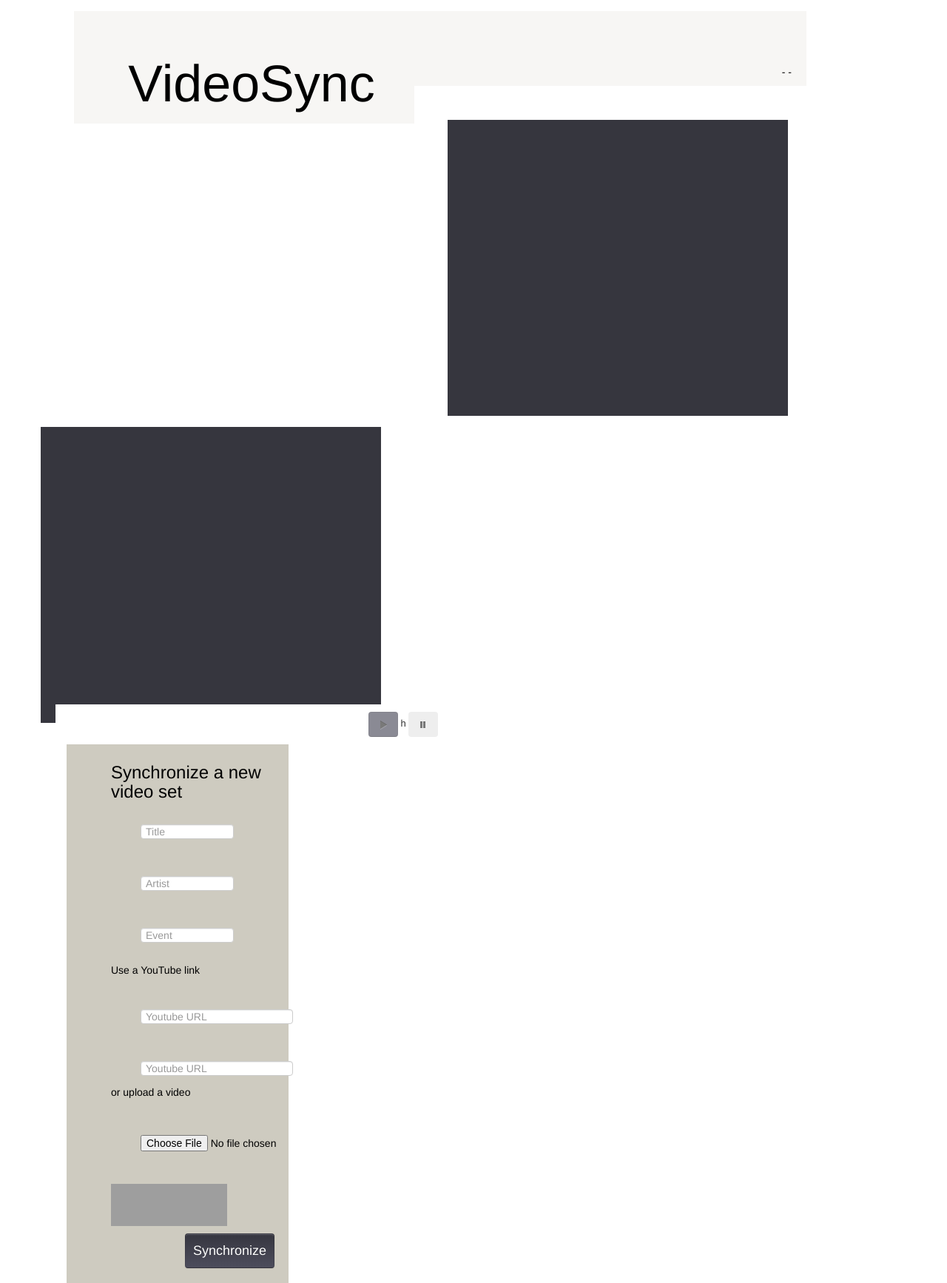
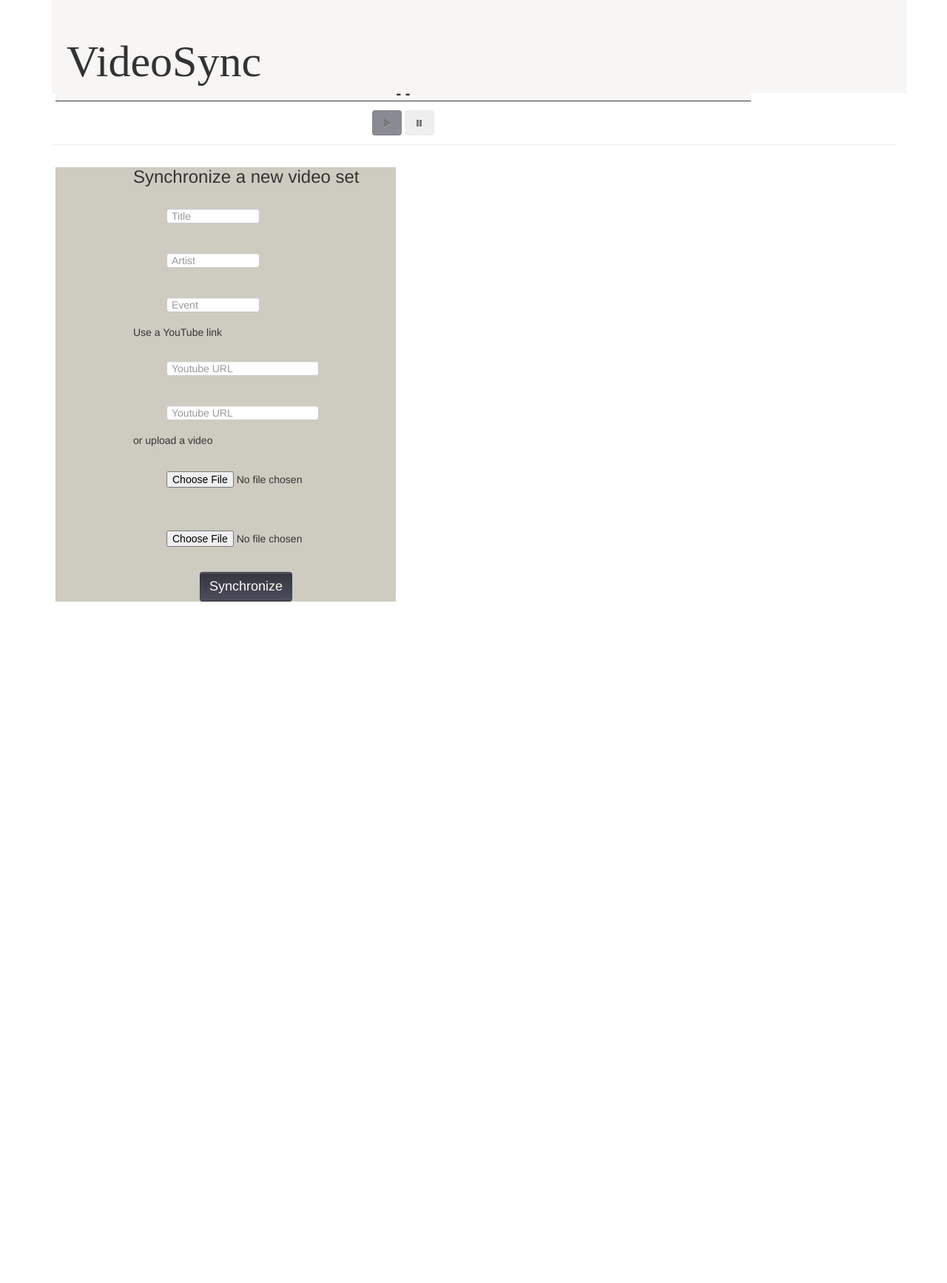
Before and after one commit to allisonnicoledeal/VideoSync, a Flask app: template templates/index.html in a window 1280 px wide. Shown: the whole page at 74% size. After the commit the page ends 813 px from the top, so only its background shows below. Run offline with Flask 2, Linux system fonts and the light colour scheme; the template is opened without the code that fills it, so the values that code supplies are empty; some libraries are stand-ins or nearby versions; grey boxes are pictures that could not be loaded.

Commit message:
css changes

```diff
--- a/templates/index.html
+++ b/templates/index.html
@@ -9,159 +9,129 @@
 
     <style type="text/css">
 
-    .container{
-        background: #ffffff;
+        #displayVideos {
+
         }
-    .span12{
-    	text-align:center;
+        #heading {
+            background-color: #F7F6F4;
+            font-family: "Qualitystreet";
+            padding-top: 30px;
+            margin-left: 0px;
+        }
+        #header-text h1{
+            font-size: 60px;
         }
 
-    .span6, .span4{
-		background: #ffffff;
-        color: #000000;
-		text-align:center;
-		margin-top: 15px;
-        margin-left: 30px;
+        .video-stripe {
+            background-color: #36363E;
         }
 
-	.span3{
-    	margin-top: 15px;
+        .video-stripe.title {
+            padding: 12px 0 12px 0;
         }
-    h1 {
-        font-size: 70px;
-    }
-    #header-text{
-        margin-left: 45px;
-        padding-top: 40px;
-        padding-left: 20px;
-        padding-right: 0px;
-        padding-bottom: 5px;
-        background: #F7F6F4;
-        font-family: "Qualitystreet", "albura","Helvetica Neue",Helvetica,Arial,sans-serif;
+        .title{
+            margin-top: -10px;
+            background-color: #F7F6F4;
 
         }
-    #videoInfo{
-        color: #000000;
+
+        .title h1 {
+            text-align: center;
+            font-weight: bold;
+            font-size: 20px;
+            margin:0;
+            padding: 0;
+            line-height: 20px;
+        }
+
+        .control-buttons {
+            text-align: center;
+            padding: 12px 0 12px 0;
+        }
+
+        #data-1 {
             text-align: right;
-        padding-top: 50px;
-        padding-bottom: 0px;
-        padding-left: -20px;
-        padding-right: 20px;
-        background: #F7F6F4;
+            margin-left: 15px;
+        }
+
+        #data-2 {
+            text-align: left;
             margin-left: 0px;
-        width: 530px;
-        font-family: "proxima-nova","Helvetica Neue",Helvetica,Arial,sans-serif
         }
-    #buttonRow{
-        padding-top: 10px;
-        background: #ffffff;
-        font-size: 13px;
+
+        .library-item {
+            margin: 0 0 5px 0;
+            padding: 14px 20px 14px 20px;
         }
-    #thumbnail-info{
-        text-align: left;
-        padding-left: 60px;
-        padding-bottom: 10px;
-        margin-top: 5px;
-        color: black;
+
+        .library-item.odd {
+            background-color: #e6e5e0;
         }
-    #rightVideo, #leftVideo{
-        margin-left: 0px;
-        margin-right: 0px;
 
+        .library-item.even {
+            background-color: #F7F6F2;
         }
-    #uploadInfo{
-        margin-right: 0px;
-        margin-left: 20px;
-        margin-top: 10px;
-        text-align: left;
-        padding-left: 60px;
-        padding-right: 30px;
-        padding-top: 5px;
-        background: #cecbc0;
+
+        hr {
+            margin-top: 0;
+            margin-bottom: 10px;
+        }
+        #upload > div{
+            padding-left: 105px;
+            background-color: #cecbc0;
         }
         .controls{
-        text-align: left;
-        margin-left: 40px;
-        height: 40px;
-    }
-    #thumbRow{
-        margin-left: -15px;
-        margin-bottom: 10px;
-        margin-top: -5px;
-        width: 655px;
-    }
-    #data-2{
-        text-align: left;
-        margin-left: 0px;
-        background: #36363E;
-        margin-bottom: -25px;
-        height: 400px;
-
-    }
-    #data-1{
-        text-align: right;
-        margin-right: 0px;
-        margin-left: 45px;
-        background: #36363E;
-        height: 400px;
-    }
-    #displayVideos{
-        margin-top: -20px;
-        height: 415px;
-    }
-    h6{
-        line-height: 5px;
+            padding-left: 45px;
         }
 
-    #uploadRow{
-        margin-left: 0px;
-        padding-top: 0px;
-        margin-top: 0px;
+        .artist {
+            font-weight: bold;
+            display: block;
+        }
+
+        .track-title {
+            margin-right: 4px;
+            display: block;
+        }
+
+        .event {
+            font-style: italic;
+            display: block;
+        }
+
+        .synch{
+            margin-left: 60px;
+            padding-left: 30px;
         }
         #uploadButton{
-        text-align: center;
-        margin-left: 100px;
             font-size: 18px;
-        padding: 10px;
-
-    }
-    #controls{
-        margin-top: 0px;
-        margin-bottom: 0px;
-    }
-    .darkRow{
-        background: #F7F6F2;
-    }
-    .lightRow{
-        background: #e6e5e0;
-    }
-    .playLink{
-        width: 43px;
-        padding-right: 0px;
-        margin-right: px;
-        text-align: center;
         }
 
-    #sync{
-        text-align: center;
-    }
-    .file-upload{
-        position: relative;
+        .thumbnail-info {
+            margin-left: 0px;
+            padding-top: 14px;
+            clear: both;
         }
 
-    div.upload {
-    width: 157px;
-    height: 57px;
-    background: url(https://lh6.googleusercontent.com/-dqTIJRTqEAQ/UJaofTQm3hI/AAAAAAAABHo/w7ruR1SOIsA/s157/upload.png);
-    overflow: hidden;
+        .thumbnail-info .button-link {
+            float: left;
+            margin-right: 10px;
+            margin-top: 11px;
         }
 
-div.upload input {
-    display: block !important;
-    width: 157px !important;
-    height: 57px !important;
-    opacity: 0 !important;
-    overflow: hidden !important;
+        .thumbnail-info div {
+            display: inline-block;
+        }
+
+        .thumb-video {
+            width: 250px;
+            float: left;
+        }
+
+
+        .thumb-list {
+            width: 540px;
+            float: right;
         }
 
         .btn-custom-lighten.active {
@@ -211,23 +181,18 @@
 		<div id="heading" class="row">
 			<div id="header-text" class="span6">
 				<h1>VideoSync</h1>
+            </div>
+		</div>
 
-            </div>
-            <div id="videoInfo" class="span6">
-                <h5> </br>
+		<div id="displayVideos" class="row">
+            <div class="span12 title">
+                <h1>
                 {{video1.title}}  -
                 {{video1.artist}}  -
                 {{video1.event}}
-                </h5>
+                </h1>
             </div>
-
-		</div>
-        <div class="row">
-
-
-        </div>
-
-		<div id="displayVideos" class="row">
+            <div class="video-stripe span12">
 				<div id="data-1" class="span6" data-source="{{video1.youtube_url}}" data-sync="{{video1.analysis_track[0].sync_point}}" data-status="notPlaying">
 		            <div id="iframe-1"></div>
 		        </div>
@@ -235,19 +200,19 @@
 		            <div id="iframe-2"></div>
 		        </div>
             </div>
-
-		<div class="row">
-            <div id="buttonRow" class="span12">
-                    <button id="playAll" class="btn btn-custom-lighten" disabled><i class="icon-play icon-5x"></i></button>
-                    h
-                    <button id="pauseAll" class="btn" disabled><i class="icon-pause icon-5x"></i></button>
+            <div class="span12 control-buttons">
+                <button id="playAll" class="btn btn-custom-lighten" disabled>
+                    <i class="icon-play icon-4x"></i>
+                </button>
+                <button id="pauseAll" class="btn" disabled>
+                    <i class="icon-pause icon-4x"></i>
+                </button>
             </div>
 		</div>
-
-
-
-		<div id="uploadRow" class="row">
-			<div id="uploadInfo" class="span4">
+        <hr/>
+		<div class="row">
+			<div id="upload" class="span6">
+                <div>
                 <h3>Synchronize a new video set</h3>
 				<form class="form" method="post">
 					<div class="control-group">
@@ -286,81 +251,56 @@
                     <h5>or upload a video</h5>
                     <div class="control-group">
                         <label class="control-label" for="file1"></label>
-                        <div class="controls file-upload">
+                        <div class="controls">
                             <input type="file" class="span3" name="file1"><br/>
                         </div>
                     </div>
                     <div class="control-group">
                         <label class="control-label" for="file2"></label>
-                        <div class="upload">
+                        <div class="controls">
                             <input type="file" class="span3" name="file2"><br/>
                         </div>
                     </div>
-                    <div class"synch">
+                    <div class="synch">
 				        <button id="uploadButton" class="btn btn-custom-lighten" type="submit">Synchronize</button>
 				    </div>
 			    </form>
             </div>
-			<div class="span6">
+			</div>
+
+			<div class="span6 thumb-list" >
 				{% for group in groups %}
                     {% if loop.index % 2 == 0 %}
-					<div id="thumbRow" class="row darkRow">
+                        {% set ally_class="even" %}
+                    {% else %}
+                        {% set ally_class="odd" %}
+                    {% endif %}
+					<div class="row {{ally_class}} library-item">
 			            {% for analysis in group.analysis_group %}
                             {% if loop.index == 1 %}
-                                <div id="leftVideo" class="span3">
+                                <div id="leftVideo" class="thumb-video">
                                 <a href="/watch?group_id={{group.id}}"><img src="{{analysis.analysis_track.thumbnail_url}}" height="250" width="250" align="right"></img></a>
                                 </div>
                             {% endif %}
                             {% if loop.index == 2 %}
-                                <div id="rightVideo" class="span3">
+                                <div id="rightVideo" class="thumb-video right">
                                 <a href="/watch?group_id={{group.id}}"><img src="{{analysis.analysis_track.thumbnail_url}}" height="250" width="250" align="left"></img></a>
                                 </div>
-                                <div class="row">
-                                    <div id="thumbnail-info" class="span3 darkRow">
-                                        <b>{{analysis.analysis_track.artist}}</b></br>
-                                        {{analysis.analysis_track.title}}</br>
-                                        <em>{{analysis.analysis_track.event}}</em>
 
+                                <div class="thumbnail-info">
+                                    <a class="btn btn-custom-lighten button-link" href="/watch?group_id={{group.id}}">
+                                            <i class="icon-play icon-2x"></i>
                                     </a>
+                                    <div>
+                                        <span class="artist">{{analysis.analysis_track.artist}}</span>
+                                        <span class="track-title">{{analysis.analysis_track.title}}</span>
+                                        <span class="event">{{analysis.analysis_track.event}}</span>
                                     </div>
                                 </div>
                             {% endif %}
                         {% endfor %}
 
 		         	</div>
-                    {% endif %}
-                    {% if loop.index % 2 != 0 %}
-                    <div id="thumbRow" class="row lightRow">
-                        {% for analysis in group.analysis_group %}
-                            {% if loop.index == 1 %}
-                                <div id="leftVideo" class="span3">
-                                <a href="/watch?group_id={{group.id}}"><img src="{{analysis.analysis_track.thumbnail_url}}" height="250" width="250" align="right"></img></a>
-                                </div>
-                            {% endif %}
-                            {% if loop.index == 2 %}
-                                <div id="rightVideo" class="span3">
-                                <a href="/watch?group_id={{group.id}}"><img src="{{analysis.analysis_track.thumbnail_url}}" height="250" width="250" align="left"></img></a>
-                                </div>
-
-                                <div class="row">
-                                    <div class="playLink">
-                                        <i class="icon-play icon-3x"></i>
-                                    </div>
-                                    <div id="thumbnail-info" class="span3 lightRow">
-                                        <div>
-                                            <b>{{analysis.analysis_track.artist}}</b></br>
-                                            {{analysis.analysis_track.title}}</br>
-                                            <em>{{analysis.analysis_track.event}}</em>
-                                        </div>
-
-                                        </a>
-                                    </div>
-                                </div>
-                            {% endif %}
-                        {% endfor %}
-
-                    </div>
-                    {% endif %}
                 {% endfor %}
 
 		    </div>
```
Lines whose indentation alone changed are shown as unchanged.
